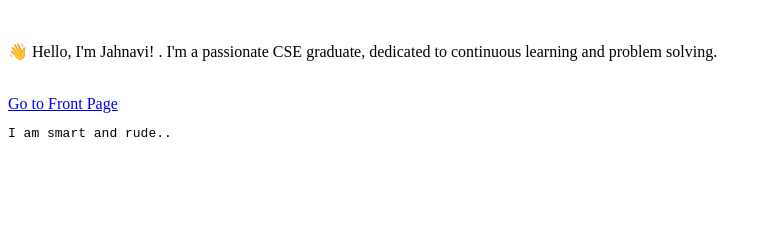
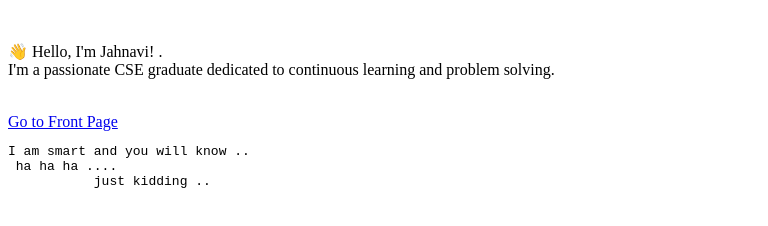
Before and after one commit to Jahnavi570/practice570, a plain HTML site: page practice/index.html in a window 1280 px wide. Shown: the whole page, without its empty margins (0-768 px from the left). Drawn offline with Linux system fonts and the light colour scheme.

Commit message:
Update index.html

```diff
--- a/practice/index.html
+++ b/practice/index.html
@@ -1,4 +1,6 @@
 <Hello class="I am Jahnavi"></Hello><br>
-<p>👋 Hello, I'm Jahnavi! . I'm a passionate CSE graduate, dedicated to continuous learning and problem solving.</p><br>
+<p>👋 Hello, I'm Jahnavi! .<br> <bold>I'm a passionate CSE graduate</bold> dedicated to continuous learning and problem solving.</p><br>
 <a href="front%20page.html">Go to Front Page</a><br>
-<pre>I am smart and rude..</pre>
+<pre>I am smart and you will know ..
+ ha ha ha ....
+           just kidding ..</pre>
```
